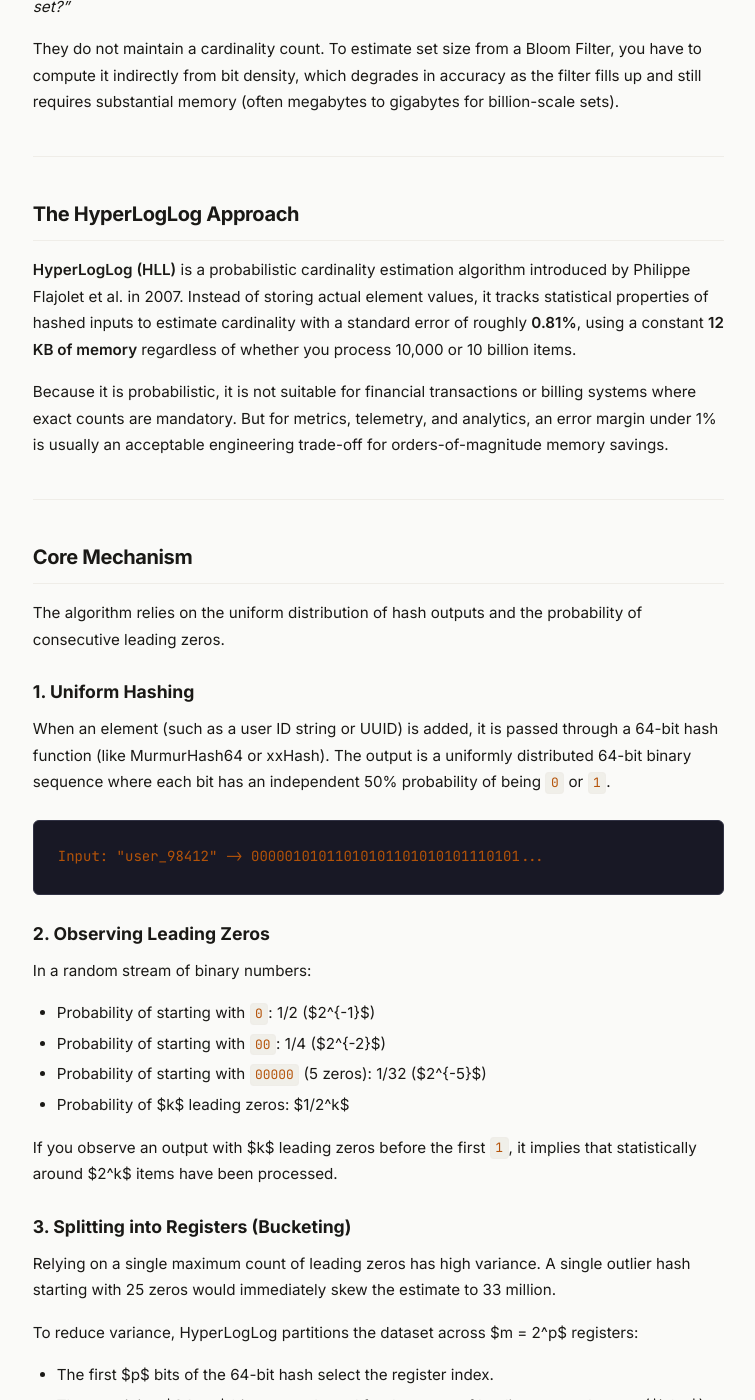
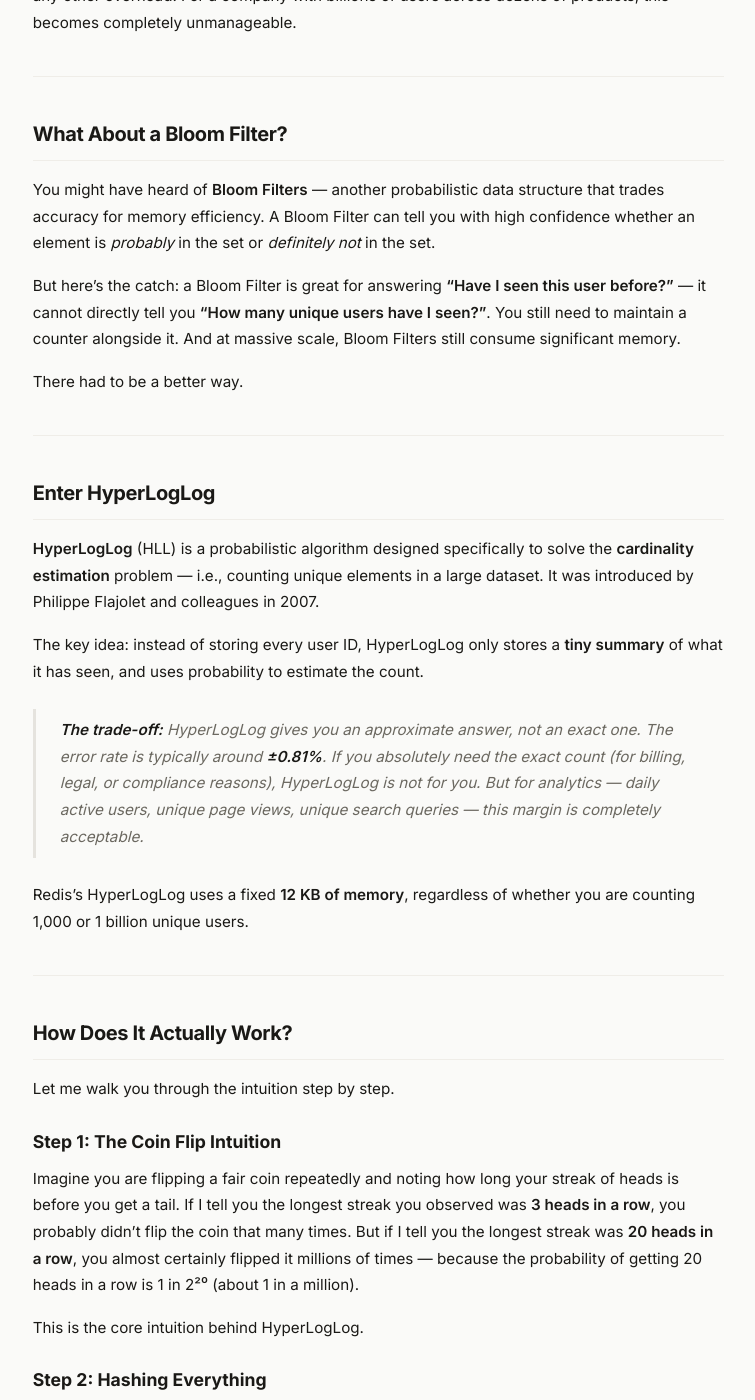
Before and after one commit to ChadaSaiteja/blog, a Jekyll site: the page built from _posts/2026-08-22-hyperloglog-counting-billions-of-users.md, in a window 1280 px wide and 1400 px high, scrolled down 1089 px. Shown: the whole window, without its empty margins (204-959 px from the left). Built offline with Jekyll 4.4.1, drawn with Linux system fonts in a browser that asks for light colours; some of the changed text lies outside the part shown.

Commit message:
Enhance HyperLogLog article with detailed insights
Expanded the article on HyperLogLog to include detailed explanations, examples, and comparisons with other data structures for counting unique users.

````diff
--- a/_posts/2026-08-22-hyperloglog-counting-billions-of-users.md
+++ b/_posts/2026-08-22-hyperloglog-counting-billions-of-users.md
@@ -18,144 +18,216 @@
 draft: false
 ---
 
-If you run a service at scale and want to calculate Daily Active Users (DAU) or unique page visits, the most intuitive approach is to collect user identifiers in a Hash Set or Redis Set. Sets automatically deduplicate items, making `set.size()` or `SCARD` an obvious solution.
+Imagine you are running a website like YouTube or Google Search. Every single day, hundreds of millions of people visit your platform. At the end of the day, your product team asks: **"How many unique users visited today?"**
 
-However, memory scaling quickly becomes a bottleneck.
-
-If you have 1 billion unique users in a single day and store each 64-bit ID (8 bytes), raw ID storage alone requires:
-
-```text
-1,000,000,000 * 8 bytes ≈ 8 GB
-```
-
-With hash table pointer overhead, memory fragmentation, and key storage, this easily exceeds 15–20 GB of RAM for a single metric. If you want to track uniques across different dimensions (such as per-page, per-country, or per-hour), maintaining exact sets in memory becomes impractical.
+Simple question. But the answer involves some seriously clever engineering.
 
 ---
 
-## Why Not Bloom Filters?
+## The Obvious Approach (And Why It Breaks)
 
-A common follow-up thought is using a **Bloom Filter**. While Bloom Filters are space-efficient probabilistic data structures, they are designed for set membership checks: *"Is user X in this set?"*
+The first instinct is straightforward: whenever a new user visits, store their user ID somewhere. At the end of the day, count the entries. You could use a data structure like a **Hash Set** or a **Sorted Set** — both are great for this because they naturally deduplicate entries (the same user ID won't be counted twice).
 
-They do not maintain a cardinality count. To estimate set size from a Bloom Filter, you have to compute it indirectly from bit density, which degrades in accuracy as the filter fills up and still requires substantial memory (often megabytes to gigabytes for billion-scale sets).
+This works perfectly… until it doesn't.
+
+Let's say you have **1 billion unique users**. If each user ID is a 64-bit integer (8 bytes), you need:
+
+```
+1,000,000,000 users × 8 bytes = ~8 GB of memory
+```
+
+Just to count unique visitors. Every day. And that's before you factor in metadata, indexes, or any other overhead. For a company with billions of users across dozens of products, this becomes completely unmanageable.
 
 ---
 
-## The HyperLogLog Approach
+## What About a Bloom Filter?
 
-**HyperLogLog (HLL)** is a probabilistic cardinality estimation algorithm introduced by Philippe Flajolet et al. in 2007. Instead of storing actual element values, it tracks statistical properties of hashed inputs to estimate cardinality with a standard error of roughly **0.81%**, using a constant **12 KB of memory** regardless of whether you process 10,000 or 10 billion items.
+You might have heard of **Bloom Filters** — another probabilistic data structure that trades accuracy for memory efficiency. A Bloom Filter can tell you with high confidence whether an element is *probably* in the set or *definitely not* in the set.
 
-Because it is probabilistic, it is not suitable for financial transactions or billing systems where exact counts are mandatory. But for metrics, telemetry, and analytics, an error margin under 1% is usually an acceptable engineering trade-off for orders-of-magnitude memory savings.
+But here's the catch: a Bloom Filter is great for answering **"Have I seen this user before?"** — it cannot directly tell you **"How many unique users have I seen?"**. You still need to maintain a counter alongside it. And at massive scale, Bloom Filters still consume significant memory.
+
+There had to be a better way.
 
 ---
 
-## Core Mechanism
+## Enter HyperLogLog
 
-The algorithm relies on the uniform distribution of hash outputs and the probability of consecutive leading zeros.
+**HyperLogLog** (HLL) is a probabilistic algorithm designed specifically to solve the **cardinality estimation** problem — i.e., counting unique elements in a large dataset. It was introduced by Philippe Flajolet and colleagues in 2007.
 
-### 1. Uniform Hashing
-When an element (such as a user ID string or UUID) is added, it is passed through a 64-bit hash function (like MurmurHash64 or xxHash). The output is a uniformly distributed 64-bit binary sequence where each bit has an independent 50% probability of being `0` or `1`.
+The key idea: instead of storing every user ID, HyperLogLog only stores a **tiny summary** of what it has seen, and uses probability to estimate the count.
 
-```text
-Input: "user_98412" -> 00000101011010101101010101110101...
-```
+> **The trade-off:** HyperLogLog gives you an *approximate* answer, not an exact one. The error rate is typically around **±0.81%**. If you absolutely need the exact count (for billing, legal, or compliance reasons), HyperLogLog is not for you. But for analytics — daily active users, unique page views, unique search queries — this margin is completely acceptable.
 
-### 2. Observing Leading Zeros
-In a random stream of binary numbers:
-- Probability of starting with `0`: 1/2 ($2^{-1}$)
-- Probability of starting with `00`: 1/4 ($2^{-2}$)
-- Probability of starting with `00000` (5 zeros): 1/32 ($2^{-5}$)
-- Probability of $k$ leading zeros: $1/2^k$
-
-If you observe an output with $k$ leading zeros before the first `1`, it implies that statistically around $2^k$ items have been processed.
-
-### 3. Splitting into Registers (Bucketing)
-Relying on a single maximum count of leading zeros has high variance. A single outlier hash starting with 25 zeros would immediately skew the estimate to 33 million.
-
-To reduce variance, HyperLogLog partitions the dataset across $m = 2^p$ registers:
-- The first $p$ bits of the 64-bit hash select the register index.
-- The remaining $64 - p$ bits are evaluated for the count of leading zeros plus one ($\rho$).
-- The target register only updates if the new leading zero count is greater than its current value.
-
-For example, with $p = 4$ ($2^4 = 16$ registers):
-
-```text
-Hash: [ 0000 ] [ 0101010101010101... ]
-        |              |
-     First 4 bits   Remaining 60 bits
-     Register 0     Starts with "01" -> 1 leading zero
-```
-
-Register `0` records $\max(\text{existing}, 1 + 1)$.
-
-### 4. Harmonic Mean & Bias Correction
-To calculate the overall estimate from all registers $M[0 \dots m-1]$, HyperLogLog computes the harmonic mean across the register values:
-
-$$E = \alpha_m \cdot m^2 \cdot \left( \sum_{j=1}^{m} 2^{-M[j]} \right)^{-1}$$
-
-The harmonic mean heavily dampens the impact of extreme outliers compared to an arithmetic mean. The constant $\alpha_m$ provides bias correction for register sizing.
+Redis's HyperLogLog uses a fixed **12 KB of memory**, regardless of whether you are counting 1,000 or 1 billion unique users.
 
 ---
 
-## Memory Comparison
+## How Does It Actually Work?
 
-| Structure | Storage Method | Memory for 1B Items | Precision |
-|---|---|---|---|
-| Hash Set | Stores raw IDs | ~8–16 GB | Exact (100%) |
-| Bloom Filter | Bit array (membership) | ~1.2 GB (at 1% FPR) | Approximate membership only |
-| HyperLogLog | 16,384 6-bit registers | ~12 KB | Approximate (~0.81% error) |
+Let me walk you through the intuition step by step.
 
-Redis uses $p = 14$, allocating $2^{14} = 16,384$ registers. Since the maximum leading zero count in a 64-bit hash fits in 6 bits ($2^6 = 64$), each register is 6 bits wide:
+### Step 1: The Coin Flip Intuition
 
-$$16,384 \times 6 \text{ bits} = 98,304 \text{ bits} = 12 \text{ KB}$$
+Imagine you are flipping a fair coin repeatedly and noting how long your streak of heads is before you get a tail. If I tell you the longest streak you observed was **3 heads in a row**, you probably didn't flip the coin that many times. But if I tell you the longest streak was **20 heads in a row**, you almost certainly flipped it millions of times — because the probability of getting 20 heads in a row is 1 in 2²⁰ (about 1 in a million).
+
+This is the core intuition behind HyperLogLog.
+
+### Step 2: Hashing Everything
+
+When a user ID comes in, HyperLogLog first passes it through a **hash function** (like MurmurHash or xxHash). This is critical because:
+
+- Hash functions produce uniformly distributed output
+- Every input maps to a random-looking 64-bit binary string
+- This turns any kind of user ID (strings, integers, UUIDs) into a series of random bits
+
+For example, a user ID `"user_12345"` might hash to:
+
+```
+0000010101101010110101010111010101010101010101010101010101010101
+```
+
+### Step 3: Counting Leading Zeros
+
+Now, look at the hash value. Count how many **leading zeros** appear before the first `1`.
+
+In the example above: `00000` → 5 leading zeros.
+
+Here is the probabilistic magic:
+
+- The probability of getting **1 leading zero** is 1/2
+- The probability of getting **2 leading zeros** is 1/4
+- The probability of getting **n leading zeros** is 1/2ⁿ
+
+So if the maximum number of leading zeros you've ever seen across all hashed user IDs is **n**, then statistically you've probably seen around **2ⁿ** unique users.
+
+### Step 4: Registers (Dividing to Reduce Error)
+
+There's a problem with just tracking one maximum value — a single outlier (one unlucky hash with 30 leading zeros) would completely blow up your estimate.
+
+The solution is to **split the work into many independent sub-experiments** called **registers** (or buckets). This is controlled by a parameter **p**:
+
+- The **first p bits** of the hash value determine *which register* this element belongs to
+- The **remaining bits** are used to count the leading zeros, stored in that register
+
+If `p = 4`, you get `2⁴ = 16` registers. Each register independently tracks the maximum leading zeros it has seen.
+
+**Example with p = 4:**
+
+```
+Hash: 0000 | 010101010101010101010101010101010101010101010101010101010101
+       ↑              ↑
+  first 4 bits    remaining 60 bits → count leading zeros here
+  = "0000"        starts with "0" → 1 leading zero
+  → register index 0
+```
+
+Each register stores a small number — just the maximum leading zeros seen so far for its slice of the data.
+
+### Step 5: Combining with the Harmonic Mean
+
+Once all user IDs are processed, you combine all the register values using the **harmonic mean** (not a simple average — the harmonic mean reduces the impact of outliers), apply a correction factor **αₘ**, and get your final estimate:
+
+```
+Estimated Cardinality = αₘ × m² × HarmonicMean(2^(-register[i]))
+```
+
+Where `m` is the number of registers. The correction factor `αₘ` compensates for known biases in the estimation at very low or very high counts.
 
 ---
 
-## Redis Implementation
+## Memory: The Real Win
 
-Redis provides native support for HyperLogLog using three primary commands:
+Here's the numbers that make HyperLogLog remarkable:
+
+| Approach | 1 Billion Users | Memory Used |
+|---|---|---|
+| Hash Set (exact) | 1,000,000,000 IDs stored | ~8 GB |
+| Bloom Filter | Bit array for 1B items | ~1.2 GB (with 1% error) |
+| **HyperLogLog** | **16K registers, each a few bits** | **~12 KB** |
+
+Redis specifically uses `p = 14`, which gives `2¹⁴ = 16,384` registers. Each register stores at most 6 bits. Total: `16,384 × 6 bits ≈ 12 KB`.
+
+That is a **~700,000x reduction** in memory compared to storing every ID — with only a 0.81% error rate.
+
+---
+
+## How Redis Exposes This
+
+Redis makes HyperLogLog a first-class citizen with three commands:
 
 ```bash
-# Add elements
-PFADD unique_visitors:2026-08-22 "user_101" "user_102" "user_103"
+# Add elements to the HyperLogLog
+PFADD daily_visitors:2026-08-22 user_001 user_002 user_003
 
-# Retrieve estimated cardinality
-PFCOUNT unique_visitors:2026-08-22
-# Output: 3
+# Get the estimated unique count
+PFCOUNT daily_visitors:2026-08-22
+# → (integer) 3
 
-# Merge multiple HyperLogLogs without recounting raw records
-PFMERGE monthly_visitors:2026-08 unique_visitors:2026-08-01 unique_visitors:2026-08-02
+# Merge multiple HLLs (e.g., get monthly uniques from daily HLLs)
+PFMERGE monthly_visitors:2026-08 daily_visitors:2026-08-01 daily_visitors:2026-08-02
 PFCOUNT monthly_visitors:2026-08
 ```
 
-The command prefix `PF` honors Philippe Flajolet.
+The `PF` prefix is a tribute to **Philippe Flajolet**, the algorithm's inventor.
 
 ---
 
-## Trade-offs and Practical Suitability
+## A Quick Comparison
 
-### When to Use HyperLogLog
-- High-volume cardinality estimation (DAU, MAU, unique IP monitoring, search query frequency).
-- Systems where storing identifiers in memory is cost-prohibitive.
-- Distributed data pipelines where pre-aggregating and merging sketches (`PFMERGE`) avoids shuffling raw IDs over the network.
-
-### When Not to Use HyperLogLog
-- Auditing, financial ledgers, or invoice billing requiring exact counts.
-- Workflows that need to retrieve, inspect, or iterate over the actual elements.
-- Membership verification (use a Bloom Filter or Cuckoo Filter instead).
-- Datasets with very low cardinality where standard sets fit easily in memory without approximation.
+| Feature | Hash Set | Bloom Filter | HyperLogLog |
+|---|---|---|---|
+| **Memory** | O(n) — grows with data | O(n) — large but fixed | O(1) — always ~12 KB |
+| **Exact count?** | ✅ Yes | ❌ No | ❌ No (~0.81% error) |
+| **Can list elements?** | ✅ Yes | ❌ No | ❌ No |
+| **Membership check?** | ✅ Yes | ✅ Yes (probabilistic) | ❌ No |
+| **Cardinality estimation** | ✅ Exact | ❌ Indirect | ✅ Approximate |
+| **Best for** | Small-medium exact data | "Have I seen this?" | Counting unique at scale |
 
 ---
 
-## Real-World Systems
+## When to Use HyperLogLog (and When Not To)
 
-- **Google BigQuery:** Exposes HyperLogLog through `APPROX_COUNT_DISTINCT()`, drastically reducing query latency and memory consumption over massive datasets compared to `COUNT(DISTINCT)`.
-- **Redis:** Used as a lightweight analytics cache layer for real-time dashboards.
-- **Apache Spark / Trino / Presto:** Use HLL sketches for distributed distinct counting across petabyte-scale tables.
-- **Cloudflare:** Applies HyperLogLog sketches for real-time edge DDoS tracking and unique visitor analytics.
+### ✅ Use HyperLogLog when:
+- You need to count **unique users, events, searches, or IPs** at scale
+- An approximate answer with **~1% error** is acceptable
+- Memory is a constraint and your dataset is massive
+- You are building analytics dashboards, monitoring systems, or real-time metrics
+
+### ❌ Avoid HyperLogLog when:
+- You need the **exact** count — for billing, compliance, or financial transactions
+- You need to **retrieve or iterate** over the actual unique elements
+- Your dataset is small — a plain Redis Set is fine for a few thousand items
+- You need to check **membership** (whether a specific user is in the set)
+
+---
+
+## Real-World Usage
+
+- **Google** uses variants of HyperLogLog internally for counting unique search queries and unique users per product. BigQuery's `APPROX_COUNT_DISTINCT` function is backed by HLL under the hood.
+- **Redis** ships HyperLogLog as a built-in data type, widely used by companies for real-time unique counting in analytics pipelines.
+- **Apache Spark, Presto, and Flink** all support HLL-based approximate distinct counts for large-scale data processing.
+- **Cloudflare** uses HyperLogLog for estimating unique IP addresses in network traffic analysis.
+
+---
+
+## The Bottom Line
+
+HyperLogLog is one of those algorithms where the cleverness is almost poetic. By exploiting the statistics of random bit patterns — something as simple as counting leading zeros — it can tell you "you probably have 1 billion unique users" using less memory than a single high-resolution image.
+
+The key things to remember:
+
+1. **It gives an approximation**, not an exact answer (~0.81% error with Redis's default settings)
+2. **Memory is constant** — 12 KB whether you have 1 user or 1 billion
+3. **You cannot retrieve the items** — only get the estimated count
+4. **Use it for analytics** where "approximately 5 million unique users" is a perfectly useful answer
+5. **Avoid it for billing or compliance** where you need the exact number
+
+The next time you see "5.2M unique visitors this month" on an analytics dashboard, there's a good chance HyperLogLog is doing the counting behind the scenes.
 
 ---
 
 ## References
-1. Flajolet, P., Fusy, É., Gandouet, O., & Meunier, F. (2007). *HyperLogLog: the analysis of a near-optimal cardinality estimation algorithm*. Discrete Mathematics and Theoretical Computer Science.
-2. Heule, S., Nunkesser, M., & Hall, A. (2013). *HyperLogLog in Practice: Algorithmic Engineering of a State of The Art Cardinality Estimation Algorithm* (Google Engineering).
-3. Redis Documentation: [Probabilistic data structures - HyperLogLog](https://redis.io/docs/latest/develop/data-types/probabilistic/hyperloglogs/).
+1. [HyperLogLog: the analysis of a near-optimal cardinality estimation algorithm](http://algo.inria.fr/flajolet/Publications/FlFuGaMe07.pdf) — Philippe Flajolet et al. (2007)
+2. [Redis HyperLogLog documentation](https://redis.io/docs/data-types/probabilistic/hyperloglogs/)
+3. [HyperLogLog in Practice — Google Engineering](https://research.google/pubs/hyperloglog-in-practice-algorithmic-engineering-of-a-state-of-the-art-cardinality-estimation-algorithm/)
+4. [Wikipedia: HyperLogLog](https://en.wikipedia.org/wiki/HyperLogLog)
````
